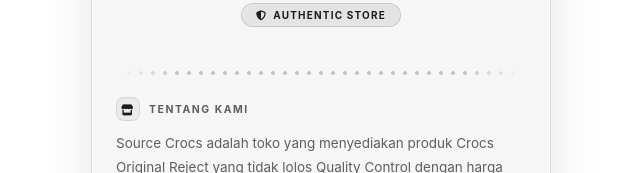
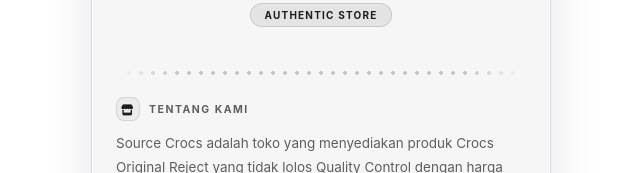
Before and after one commit to mezabotqisj/link-tree, a plain HTML site: page index.html in a window 1280 px wide. Both pictures are taken after a click on the button "Tentang Link-Tree Ini". Shown: the part 212-385 px from the top of the page, 319-959 px from the left. Drawn offline with Linux system fonts and the light colour scheme.

Commit message:
Add files via upload

```diff
--- a/index.html
+++ b/index.html
@@ -894,7 +894,7 @@
                 <img src="3.png" class="about-logo img-fade" alt="Source Crocs" id="aboutLogoImg" draggable="false" oncontextmenu="return false">
             </div>
             <h2>source.crocs</h2>
-            <span class="about-badge"><i class="fas fa-shield-halved"></i> Authentic Store</span>
+            <span class="about-badge">Authentic Store</span>
 
             <hr class="about-divider">
             <div class="reveal-block">
```
